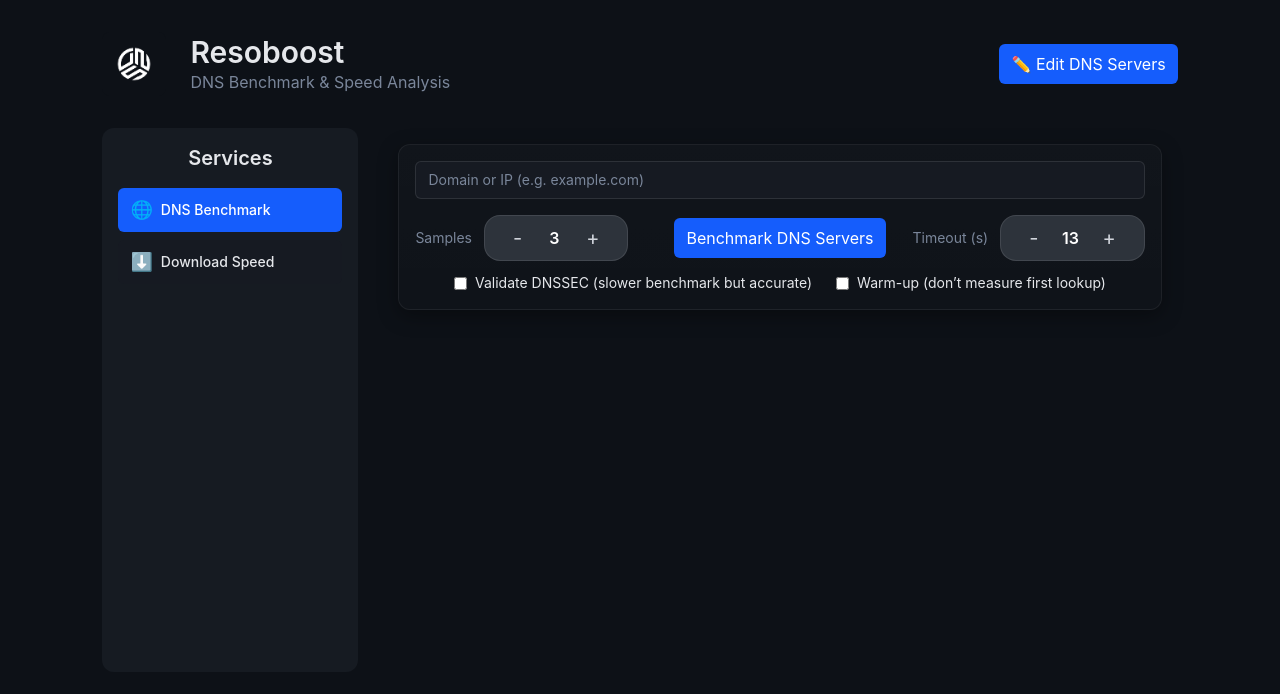
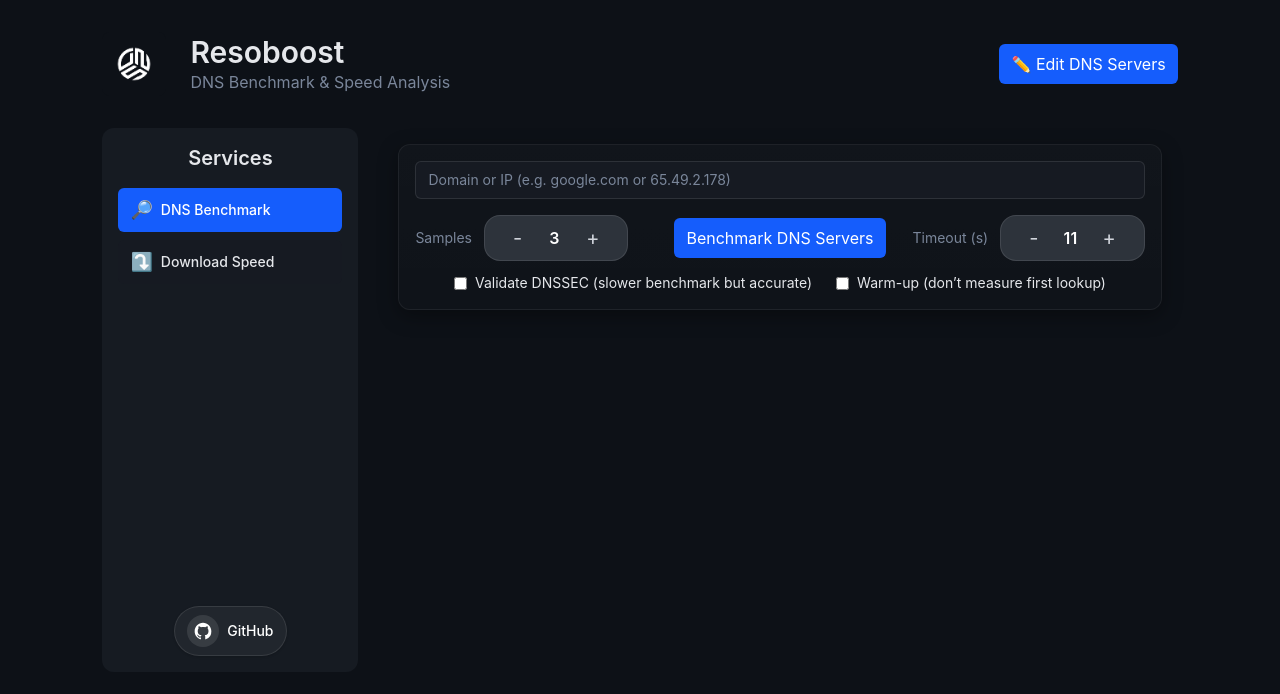
Before and after one commit to bluebeard9998/ResoBoost, a React (Vite) app: page / in a window 1280 px wide. Shown: the top 694 px of the page. Built offline with nearby package versions, Linux system fonts and the light colour scheme.

Commit message:
feat: bug fixing & final upgrades

```diff
--- a/src/components/ServersModal.tsx
+++ b/src/components/ServersModal.tsx
@@ -85,7 +85,7 @@
           className="w-full h-80 rounded-md bg-[var(--panel)] border border-white/10 p-3 text-sm font-mono"
           value={text}
           onChange={(e) => setText(e.target.value)}
-          placeholder={`Enter one server per line.\nExamples:\n8.8.8.8\ntls://dns.google:853\nhttps://cloudflare-dns.com/dns-query`}
+          placeholder={`Enter one server per line.\nExamples:\n8.8.8.8\ntls://1.1.1.1@cloudflare-dns.com\nhttps://cloudflare-dns.com/dns-query`}
         />
         <div className="mt-4 flex items-center justify-between gap-3 flex-wrap">
           <div className="flex items-center gap-2 flex-wrap">
--- a/src/components/Sidebar.tsx
+++ b/src/components/Sidebar.tsx
@@ -18,11 +18,33 @@
     );
   };
 
+  const GitHubIcon = ({ className = "" }: { className?: string }) => (
+    <svg viewBox="0 0 24 24" aria-hidden="true" className={className}>
+      <path fill="currentColor" d="M12 2C6.48 2 2 6.58 2 12.26c0 4.52 2.87 8.35 6.85 9.7.5.1.68-.22.68-.49 0-.24-.01-.88-.01-1.73-2.78.62-3.37-1.2-3.37-1.2-.45-1.18-1.1-1.5-1.1-1.5-.9-.63.07-.62.07-.62 1 .07 1.53 1.05 1.53 1.05.9 1.57 2.36 1.12 2.94.86.09-.67.35-1.12.63-1.38-2.22-.26-4.56-1.14-4.56-5.07 0-1.12.39-2.03 1.03-2.75-.1-.26-.45-1.3.1-2.7 0 0 .85-.28 2.8 1.05.81-.23 1.68-.35 2.54-.36.86 0 1.73.12 2.54.36 1.95-1.33 2.8-1.05 2.8-1.05.55 1.4.21 2.44.1 2.7.64.72 1.03 1.63 1.03 2.75 0 3.94-2.34 4.8-4.57 5.05.36.31.68.92.68 1.86 0 1.35-.01 2.43-.01 2.76 0 .27.18.6.68.49A10.02 10.02 0 0 0 22 12.26C22 6.58 17.52 2 12 2z"/>
+    </svg>
+  );
+
   return (
-    <aside className="w-64 shrink-0 p-4 rounded-xl bg-[var(--sidebar-bg)] self-stretch min-h-[calc(100vh-16rem)]">
-      <div className="text-xl font-semibold text-center mb-4">Services</div>
-      {item("dns", "DNS Benchmark", "🌐")}
-      {item("speed", "Download Speed", "⬇️")}
+    <aside className="w-64 shrink-0 p-4 rounded-xl bg-[var(--sidebar-bg)] self-stretch min-h-[calc(100vh-16rem)] flex flex-col">
+      <div>
+        <div className="text-xl font-semibold text-center mb-4">Services</div>
+        {item("dns", "DNS Benchmark", "🔎")}
+        {item("speed", "Download Speed", "⤵️")}
+      </div>
+      <div className="mt-auto pt-4 flex justify-center">
+        <a
+          href="https://github.com/bluebeard9998"
+          target="_blank"
+          rel="noreferrer"
+          className="group inline-flex items-center gap-2 px-3 py-2 rounded-full border border-white/10 bg-white/5 hover:bg-white/10 text-white shadow-sm hover:shadow-md transition"
+          title="Visit GitHub profile"
+        >
+          <span className="relative inline-flex items-center justify-center w-8 h-8 rounded-full bg-white/10 group-hover:bg-white/20 transition">
+            <GitHubIcon className="w-5 h-5" />
+          </span>
+          <span className="text-sm font-medium">GitHub</span>
+        </a>
+      </div>
     </aside>
   );
 }
--- a/src/pages/DnsBenchmark.tsx
+++ b/src/pages/DnsBenchmark.tsx
@@ -9,7 +9,7 @@
 export default function DnsBenchmark() {
   const [domain, setDomain] = useState("flutter.dev");
   const [samples, setSamples] = useState(3);
-  const [timeout, setTimeout] = useState(13);
+  const [timeout, setTimeout] = useState(11);
   const [dnssec, setDnssec] = useState(false);
   const [warmUp, setWarmUp] = useState(false);
   const [loading, setLoading] = useState(false);
@@ -61,7 +61,7 @@
         <div className="flex flex-wrap items-center gap-3">
           <input
             className="input"
-            placeholder="Domain or IP (e.g. example.com)"
+            placeholder="Domain or IP (e.g. google.com or 65.49.2.178)"
             onChange={e => setDomain(e.target.value)}
           />
         </div>
--- a/src/pages/SpeedTest.tsx
+++ b/src/pages/SpeedTest.tsx
@@ -12,7 +12,7 @@
 }
 
 export default function SpeedTest() {
-  const [url, setUrl] = useState("https://cachefly.cachefly.net/1mb.test");
+  const [url, setUrl] = useState("");
   const [duration, setDuration] = useState(7);
   const [timeout, setTimeout] = useState(10);
   const [loading, setLoading] = useState(false);
@@ -55,12 +55,11 @@
 
   return (
     <div className="flex-1 p-4">
-      <h2 className="text-2xl font-semibold mb-3">Download File Address</h2>
       <div className="glass rounded-xl p-4 mb-4">
         <div className="flex flex-wrap items-center gap-3">
           <input
             className="input"
-            placeholder="HTTP/HTTPS file url"
+            placeholder="HTTP/HTTPS file url (e.g. http(s)://cachefly.cachefly.net/10mb.test)"
             value={url}
             onChange={(e) => setUrl(e.target.value)}
           />
```
Also changed, not shown: 2 other files (tests, documents, lock files or other folders).
